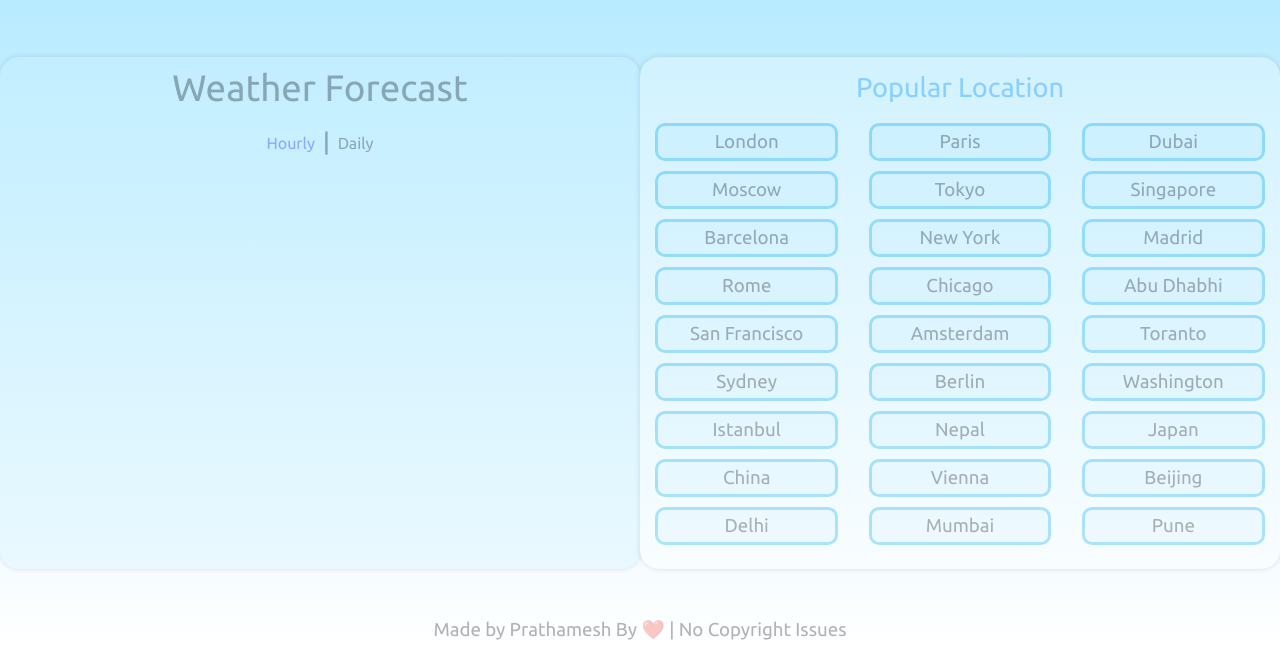
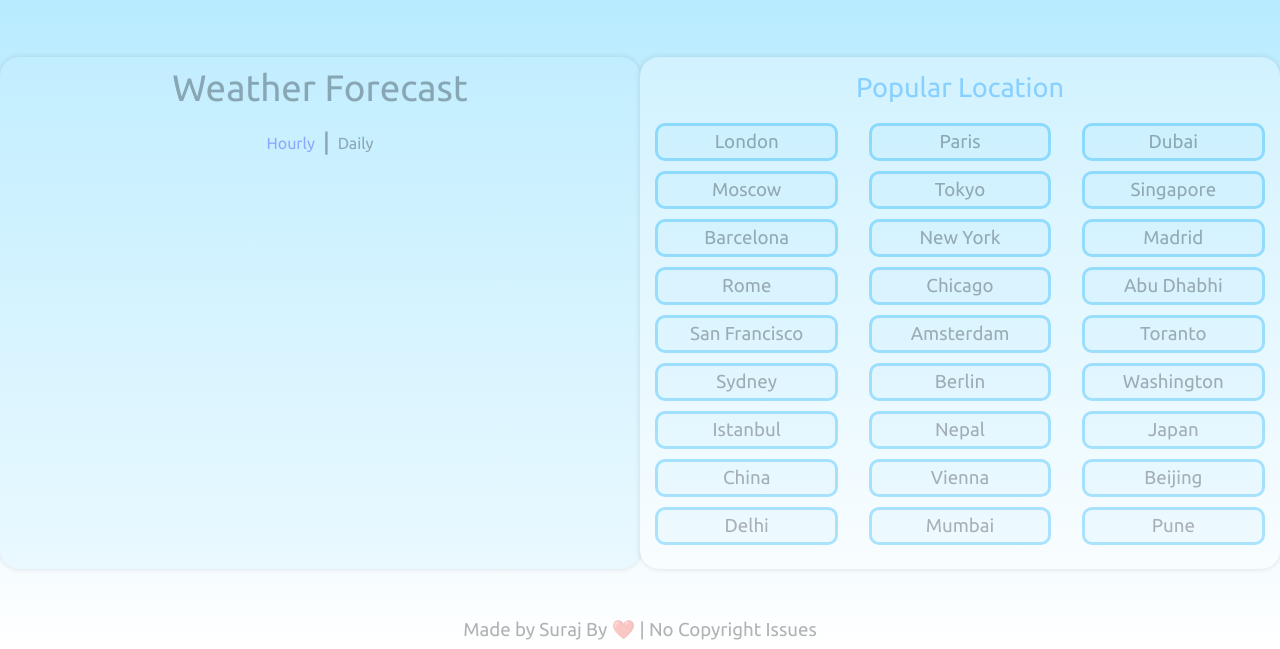
Before and after one commit to Suraj-gamer7/WeatherApp, a plain HTML site: page index.html in a window 1280 px wide. Shown: the part 736-1385 px from the top of the page. Drawn offline with Linux system fonts and the light colour scheme.

Commit message:
Update index.html

```diff
--- a/index.html
+++ b/index.html
@@ -140,7 +140,7 @@
       </section>
 
       <footer>
-        <h3>Made by Prathamesh By ❤️ | No Copyright Issues</h3>
+        <h3>Made by Suraj By ❤️ | No Copyright Issues</h3>
       </footer>
     <script src="./index.js"></script>
   </body>
```
